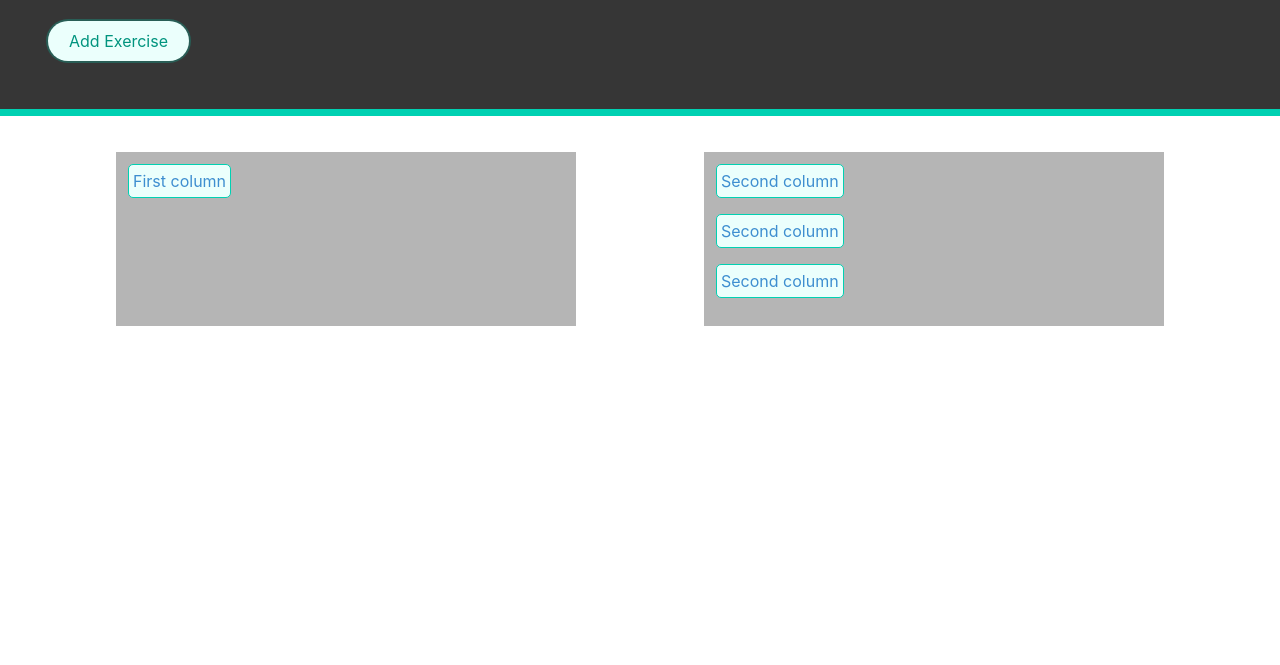
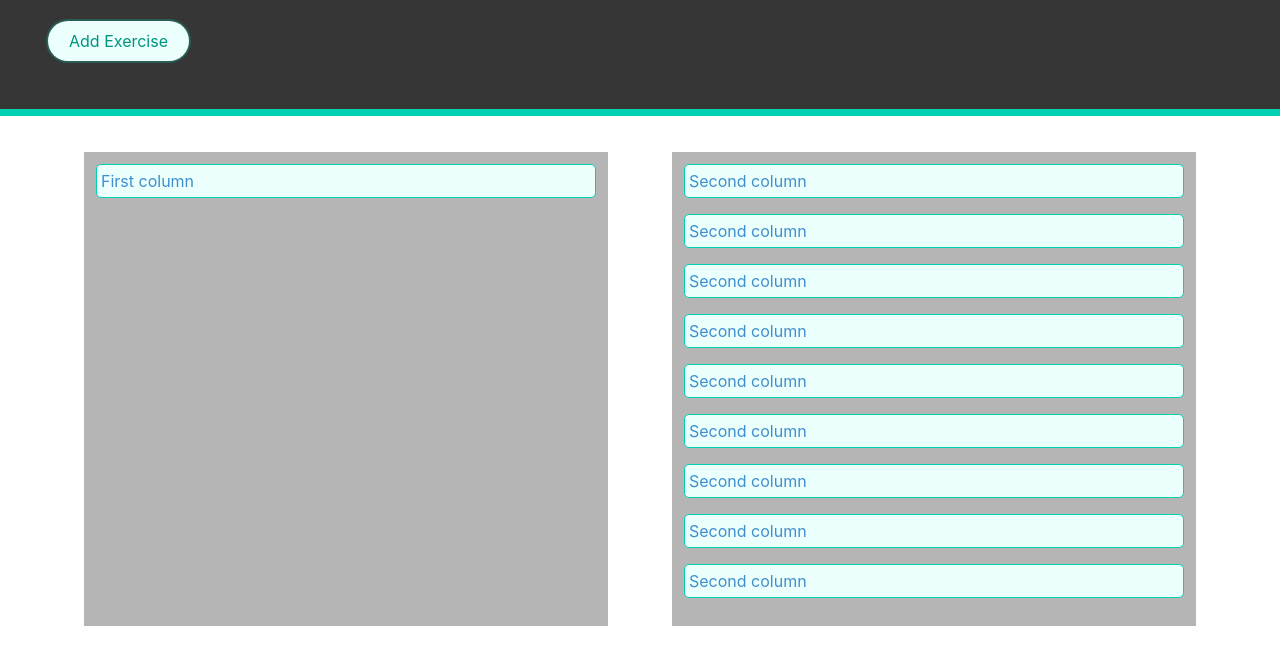
Before and after one commit to blopDev/Exercise-Tracker, a website: page index.html in a window 1280 px wide. Shown: the part 111-776 px from the top of the page. Drawn offline with nearby package versions, Linux system fonts and the light colour scheme.

Commit message:
correcting the css and js link to the html, testing how adding exercise looks with 2 columns.

```diff
--- a/assets/css/style.css
+++ b/assets/css/style.css
@@ -1,20 +1,18 @@
-html {
-    overflow: hidden;
+* {
+    box-sizing: border-box;
 }
+
+
 
 #header {
     border-bottom: 7px solid #00d1b2;
 }
 
 .column {
-    display: flex;
-    flex-wrap: wrap;
-    flex-direction: column;
-    justify-content: start;
-    align-items: flex-start;
-    margin-left: 4rem;
-    margin-right: 4rem;
+
     margin-bottom: 4rem;
+    margin-left: 2rem;
+    margin-right: 2rem;
 }
 
 
--- a/index.html
+++ b/index.html
@@ -4,11 +4,12 @@
     <meta charset="UTF-8" />
     <meta http-equiv="X-UA-Compatible" content="IE=edge" />
     <meta name="viewport" content="width=device-width, initial-scale=1.0" />
-    <link rel="stylesheet" href="./node_modules/bulma/css/bulma.css" />
-    <link rel="stylesheet" href="./assets/css/style.css" />
+    <link rel="stylesheet" href="/node_modules/bulma/css/bulma.css" />
+    <link rel="stylesheet" href="/assets/css/style.css" />
     <title>Document</title>
   </head>
   <body>
+    <div id="body">
         <section id="header" class="hero has-background-grey-darker">
             <header class="hero-body">
               <h1 class="title is-3 has-text-light">Exercise Tracker</h1>
@@ -27,16 +28,89 @@
             <div class="container">
               <div class="columns has-text-left">
                 <div class="column has-background-grey-light">
-            <p class="exercise-task has-background-primary-light has-text-info p-1">First column</p>
+                  <ul>
+                    <li>
+                      <p
+                        class="exercise-task has-background-primary-light has-text-info p-1"
+                      >
+                        First column
+                      </p>
+                    </li>
+                  </ul>
                 </div>
                 <div class="column has-background-grey-light">
-            <p class="exercise-task has-background-primary-light has-text-info p-1">Second column</p>
-            <p class="exercise-task has-background-primary-light has-text-info p-1">Second column</p>
-            <p class="exercise-task has-background-primary-light has-text-info p-1">Second column</p>
+                  <ul>
+                    <li>
+                      <p
+                        class="exercise-task has-background-primary-light has-text-info p-1"
+                      >
+                        Second column
+                      </p>
+                    </li>
+                    <li>
+                      <p
+                        class="exercise-task has-background-primary-light has-text-info p-1"
+                      >
+                        Second column
+                      </p>
+                    </li>
+                    <li>
+                      <p
+                        class="exercise-task has-background-primary-light has-text-info p-1"
+                      >
+                        Second column
+                      </p>
+                    </li>
+                    <li>
+                      <p
+                        class="exercise-task has-background-primary-light has-text-info p-1"
+                      >
+                        Second column
+                      </p>
+                    </li>
+                    <li>
+                      <p
+                        class="exercise-task has-background-primary-light has-text-info p-1"
+                      >
+                        Second column
+                      </p>
+                    </li>
+                    <li>
+                      <p
+                        class="exercise-task has-background-primary-light has-text-info p-1"
+                      >
+                        Second column
+                      </p>
+                    </li>
+                    <li>
+                      <p
+                        class="exercise-task has-background-primary-light has-text-info p-1"
+                      >
+                        Second column
+                      </p>
+                    </li>
+                    <li>
+                      <p
+                        class="exercise-task has-background-primary-light has-text-info p-1"
+                      >
+                        Second column
+                      </p>
+                    </li>
+                    <li>
+                      <p
+                        class="exercise-task has-background-primary-light has-text-info p-1"
+                      >
+                        Second column
+                      </p>
+                    </li>
+
+                  </ul>
                 </div>
-
               </div>
             </div>
           </section>
+    </div>
+
   </body>
+  <script src="/assets/js/script.js"></script>
 </html>
```
Lines whose indentation alone changed are shown as unchanged.
